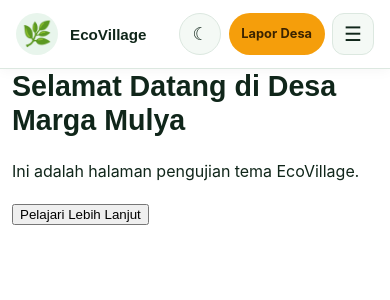
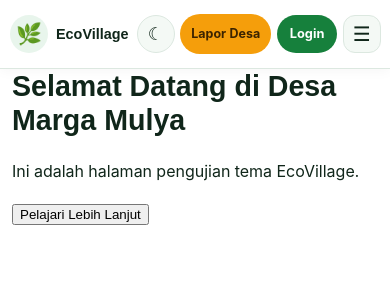
Before and after one commit to nassywa/Ecovillage, a PHP site: page /public/tes.html in a window 390 px wide. Shown: the top 300 px of the page. Run offline with PHP 8.4, Linux system fonts and the light colour scheme.

Commit message:
Improve responsive header nav

```diff
--- a/public/css/header.css
+++ b/public/css/header.css
@@ -1,15 +1,16 @@
 
-/* HEADER UTAMA */
+/* HEADER UTAMA*/
 
 .site-header {
     position: sticky;
     top: 0;
-  z-index: 1000;
+    z-index: 100;
     width: 100%;
     background: var(--bg);
     border-bottom: 1px solid var(--border);
     box-shadow: 0 2px 12px rgb(0 0 0 / 0.04);
 }
+
 
 /* PEMBUNGKUS NAVBAR */
 
@@ -20,8 +21,9 @@
     display: flex;
     align-items: center;
     justify-content: space-between;
-  gap: 2rem;
+    gap: 1.5rem;
 }
+
 
 /* LOGO DAN IDENTITAS DESA */
 
@@ -31,6 +33,8 @@
     gap: 0.75rem;
     flex-shrink: 0;
     color: var(--text);
+    text-decoration: none;
+    transition: color 200ms ease;
 }
 
 .site-brand:hover {
@@ -40,8 +44,9 @@
 .site-brand__logo {
     display: grid;
     place-items: center;
-  width: 42px;
-  height: 42px;
+    width: 44px;
+    height: 44px;
+    flex-shrink: 0;
     border-radius: 50%;
     background: var(--surface-2);
     font-size: 1.5rem;
@@ -65,13 +70,14 @@
     font-size: 0.75rem;
 }
 
+
 /* MENU NAVIGASI */
 
 .site-nav {
     display: flex;
     align-items: center;
     justify-content: center;
-  gap: 1.5rem;
+    gap: 1.4rem;
 }
 
 .site-nav a {
@@ -80,6 +86,8 @@
     color: var(--text-muted);
     font-size: 0.9rem;
     font-weight: 600;
+    text-decoration: none;
+    white-space: nowrap;
     transition: color 200ms ease;
 }
 
@@ -89,6 +97,7 @@
 }
 
 .site-nav a[aria-current="page"]::after {
+    content: "";
     position: absolute;
     right: 0;
     bottom: 0;
@@ -96,10 +105,11 @@
     height: 2px;
     border-radius: 999px;
     background: var(--primary);
-  content: "";
 }
 
+
 /* TOMBOL DI SISI KANAN */
+
 .header-actions {
     display: flex;
     align-items: center;
@@ -112,16 +122,19 @@
     place-items: center;
     width: 42px;
     height: 42px;
+    flex-shrink: 0;
     border: 1px solid var(--border);
     border-radius: 50%;
     background: var(--surface);
     color: var(--text);
     font-size: 1.1rem;
     cursor: pointer;
+    transition: background 200ms ease, border-color 200ms ease;
 }
 
 .theme-toggle:hover {
     background: var(--surface-2);
+    border-color: var(--primary);
 }
 
 .header-lapor,
@@ -131,9 +144,14 @@
     justify-content: center;
     min-height: 42px;
     padding: 0.65rem 1.1rem;
+    border: none;
     border-radius: 999px;
     font-size: 0.875rem;
     font-weight: 700;
+    text-decoration: none;
+    white-space: nowrap;
+    cursor: pointer;
+    transition: background 200ms ease, color 200ms ease, filter 200ms ease;
 }
 
 .header-lapor {
@@ -142,8 +160,6 @@
 }
 
 .header-lapor:hover {
-  background: var(--accent-lapor);
-  color: var(--on-accent-lapor);
     filter: brightness(0.95);
 }
 
@@ -157,6 +173,7 @@
     color: var(--on-primary);
 }
 
+
 /* TOMBOL MENU MOBILE */
 
 .nav-toggle {
@@ -164,35 +181,68 @@
     place-items: center;
     width: 42px;
     height: 42px;
+    flex-shrink: 0;
     border: 1px solid var(--border);
     border-radius: 0.75rem;
     background: var(--surface);
     color: var(--text);
     font-size: 1.25rem;
     cursor: pointer;
+    transition: background 200ms ease, border-color 200ms ease;
 }
 
-/* RESPONSIVE TABLET DAN HP */
+.nav-toggle:hover {
+    background: var(--surface-2);
+    border-color: var(--primary);
+}
 
-@media (max-width: 900px) {
+
+/* FOKUS KEYBOARD */
+
+.theme-toggle:focus-visible,
+.nav-toggle:focus-visible,
+.site-nav a:focus-visible,
+.header-actions a:focus-visible,
+.site-brand:focus-visible {
+    outline: 3px solid var(--primary);
+    outline-offset: 3px;
+}
+
+
+/* RESPONSIVE TABLET */
+
+@media (max-width: 1000px) {
     .site-header__inner {
         width: calc(100% - 2rem);
         gap: 1rem;
     }
 
     .site-nav {
-    gap: 0.85rem;
+        gap: 0.9rem;
     }
 
     .site-nav a {
-    font-size: 0.82rem;
+        font-size: 0.84rem;
+    }
+
+    .header-actions {
+        gap: 0.45rem;
+    }
+
+    .header-lapor,
+    .header-login {
+        padding-inline: 0.85rem;
     }
 }
+
+
+/* RESPONSIVE MOBILE */
 
 @media (max-width: 720px) {
     .site-header__inner {
         position: relative;
         min-height: 68px;
+        gap: 0.75rem;
     }
 
     .site-nav {
@@ -216,6 +266,8 @@
     }
 
     .site-nav a {
+        display: flex;
+        width: 100%;
         padding: 0.85rem 1rem;
         border-radius: 0.5rem;
         font-size: 0.95rem;
@@ -233,26 +285,73 @@
         display: grid;
     }
 
+    /* Tombol login tetap ditampilkan di mobile */
+    .header-login {
+    display: inline-flex;
+    min-height: 38px;
+    padding: 0.55rem 0.8rem;
+    font-size: 0.8rem;
+}
+
     .header-actions {
         gap: 0.45rem;
     }
-
-  .header-login {
-    display: none;
-  }
 }
 
+
+/* RESPONSIVE HP KECIL */
+
 @media (max-width: 400px) {
+    .site-header__inner {
+        width: calc(100% - 1.25rem);
+        gap: 0.5rem;
+    }
+
+    .site-brand {
+        gap: 0.5rem;
+    }
+
+    .site-brand__logo {
+        width: 38px;
+        height: 38px;
+        font-size: 1.3rem;
+    }
+
+    .site-brand__name {
+        font-size: 0.9rem;
+    }
+
     .site-brand__location {
         display: none;
     }
 
-  .site-brand__name {
-    font-size: 0.95rem;
+    .header-actions {
+        gap: 0.35rem;
+    }
+
+    .theme-toggle,
+    .nav-toggle {
+        width: 38px;
+        height: 38px;
     }
 
     .header-lapor {
-    padding-inline: 0.8rem;
-    font-size: 0.8rem;
+        min-height: 38px;
+        padding-inline: 0.7rem;
+        font-size: 0.78rem;
     }
 }
+
+
+/* MENGURANGI ANIMASI JIKA DIMINTA PENGGUNA */
+
+@media (prefers-reduced-motion: reduce) {
+    .site-brand,
+    .site-nav a,
+    .theme-toggle,
+    .header-lapor,
+    .header-login,
+    .nav-toggle {
+        transition: none;
+    }
+}
--- a/public/css/tokens.css
+++ b/public/css/tokens.css
@@ -1,5 +1,5 @@
+/* memberi tahu browser bahwa halaman ini terang, supaya scrollbar dan kolom isian ikut tampil terang. */
 :root {
-  /* memberi tahu browser bahwa halaman ini terang, supaya scrollbar dan kolom isian ikut tampil terang. */
   color-scheme: light;
 
   /* warna latar */
--- a/public/js/navigation.js
+++ b/public/js/navigation.js
@@ -37,9 +37,23 @@
         });
     });
 
-    // Menutup menu dengan tombol Escape
+    // Menutup menu ketika pengguna menekan Escape
     document.addEventListener("keydown", function (event) {
         if (event.key === "Escape") {
+            setMenu(false);
+            toggle.focus();
+        }
+    });
+
+    // Menutup menu ketika pengguna mengklik area di luar navigasi
+    document.addEventListener("click", function (event) {
+        const isOpen = nav.getAttribute("data-open") === "true";
+
+        if (
+            isOpen &&
+            !nav.contains(event.target) &&
+            !toggle.contains(event.target)
+        ) {
             setMenu(false);
         }
     });
--- a/public/js/theme.js
+++ b/public/js/theme.js
@@ -2,7 +2,6 @@
 (function () {
     const root = document.documentElement;
     const STORAGE_KEY = "ecovillage-theme";
-
     const themeButton = document.querySelector(".theme-toggle");
 
     // Mengambil tema yang pernah dipilih pengguna
@@ -14,13 +13,25 @@
         }
     }
 
+    // Menentukan tema yang sedang aktif
+    function getCurrentTheme() {
+        const savedTheme = root.getAttribute("data-theme");
+
+        if (savedTheme === "light" || savedTheme === "dark") {
+            return savedTheme;
+        }
+
+        // Jika belum ada pilihan, ikuti tema perangkat
+        return window.matchMedia("(prefers-color-scheme: dark)").matches
+            ? "dark"
+            : "light";
+    }
+
     // Memperbarui tampilan tombol tema
     function updateThemeButton() {
         if (!themeButton) return;
 
-        const currentTheme = root.getAttribute("data-theme");
-
-        const isDark = currentTheme === "dark";
+        const isDark = getCurrentTheme() === "dark";
 
         themeButton.textContent = isDark ? "☀" : "☾";
 
@@ -56,7 +67,6 @@
     if (savedTheme === "light" || savedTheme === "dark") {
         setTheme(savedTheme, false);
     } else {
-        // Jika belum ada pilihan, ikuti pengaturan perangkat
         root.removeAttribute("data-theme");
         updateThemeButton();
     }
@@ -64,12 +74,11 @@
     // Menjalankan pergantian tema ketika tombol ditekan
     if (themeButton) {
         themeButton.addEventListener("click", function () {
-            const currentTheme = getComputedStyle(root)
-                .getPropertyValue("color-scheme")
-                .trim();
+            const currentTheme = getCurrentTheme();
 
-            const nextTheme =
-                currentTheme === "dark" ? "light" : "dark";
+            const nextTheme = currentTheme === "dark"
+                ? "light"
+                : "dark";
 
             setTheme(nextTheme);
         });
```
Lines whose indentation alone changed are shown as unchanged.
